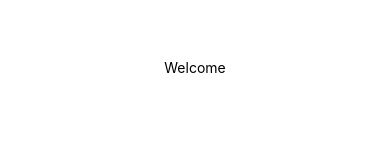
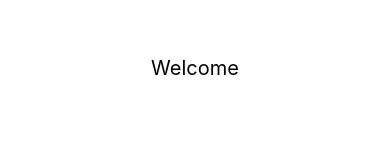
Before and after one commit to shahzaibansari123/Shezi-ReactNativeApp-ToDoList-DailyGoals, a React Native app in the folder todoapp/: screen /Login in a window 390 px wide. Shown: the part 328-488 px from the top of the page. Built offline with nearby package versions, Linux system fonts and the light colour scheme.

Commit message:
work complete

```diff
--- a/todoapp/screens/Login.jsx
+++ b/todoapp/screens/Login.jsx
@@ -9,7 +9,7 @@ const Login = () => {
       alignItems: "center",
       justifyContent: "center",
     }}>
-      <Text>Welcome</Text>
+      <Text style={{fontSize: 20, margin: 20}}>Welcome</Text>
     </View>
   )
 }
```
